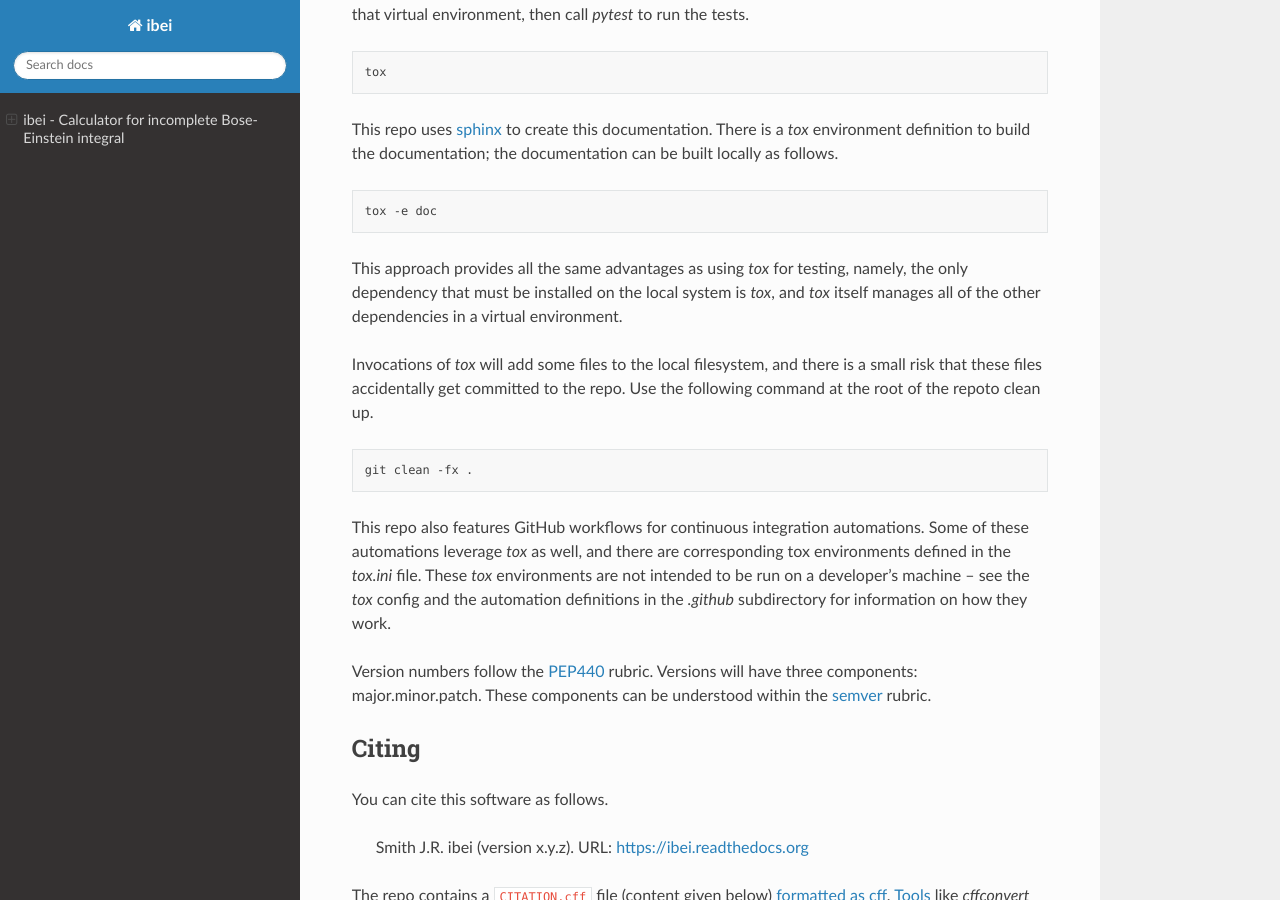
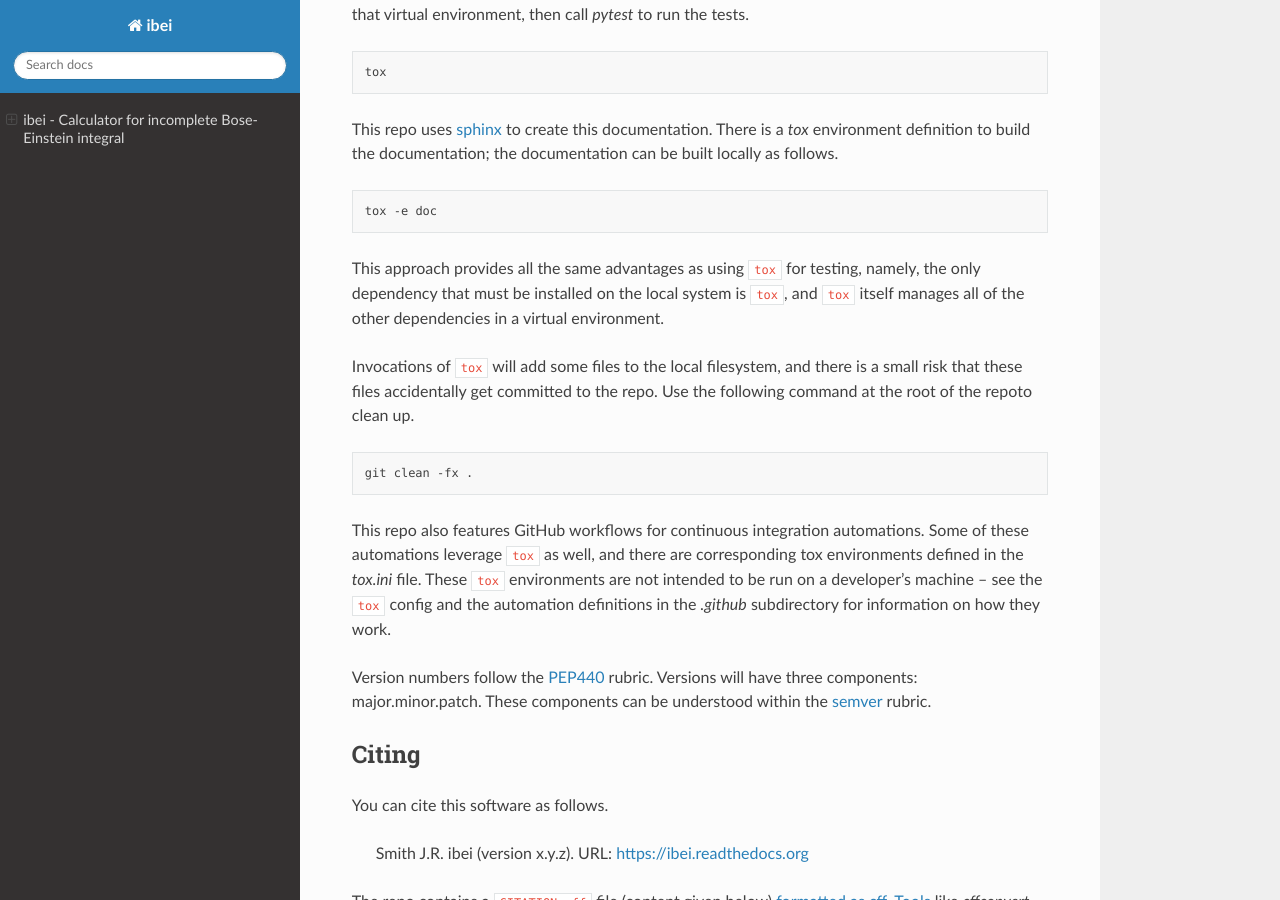
Before and after one commit to jrsmith3/ibei, a Sphinx documentation site: the page built from doc/index.rst, in a window 1280 px wide and 900 px high, scrolled down 4157 px. Built offline with Sphinx 7.4.7 and the Read the Docs theme 2.0.0, drawn with Linux system fonts in a browser that asks for light colours; the version number could not be read and is left out; cross-references to code outside the pages are shown as plain code.

Commit message:
Use double-backticks when mentioning tox

```diff
--- a/doc/index.rst
+++ b/doc/index.rst
@@ -217,15 +217,15 @@ follows.
     tox -e doc
 
 
-This approach provides all the same advantages as using `tox` for
+This approach provides all the same advantages as using ``tox`` for
 testing, namely, the only dependency that must be installed on the
-local system is `tox`, and `tox` itself manages all of the other
+local system is ``tox``, and ``tox`` itself manages all of the other
 dependencies in a virtual environment.
 
-Invocations of `tox` will add some files to the local filesystem, and
-there is a small risk that these files accidentally get committed to
-the repo. Use the following command at the root of the repoto clean
-up.
+Invocations of ``tox`` will add some files to the local filesystem,
+and there is a small risk that these files accidentally get committed
+to the repo. Use the following command at the root of the repoto
+clean up.
 
 .. code-block:: bash
 
@@ -233,10 +233,10 @@ up.
 
 
 This repo also features GitHub workflows for continuous integration
-automations. Some of these automations leverage `tox` as well, and
+automations. Some of these automations leverage ``tox`` as well, and
 there are corresponding tox environments defined in the `tox.ini`
-file. These `tox` environments are not intended to be run on a
-developer's machine -- see the `tox` config and the automation
+file. These ``tox`` environments are not intended to be run on a
+developer's machine -- see the ``tox`` config and the automation
 definitions in the `.github` subdirectory for information on how they
 work.
 
```
